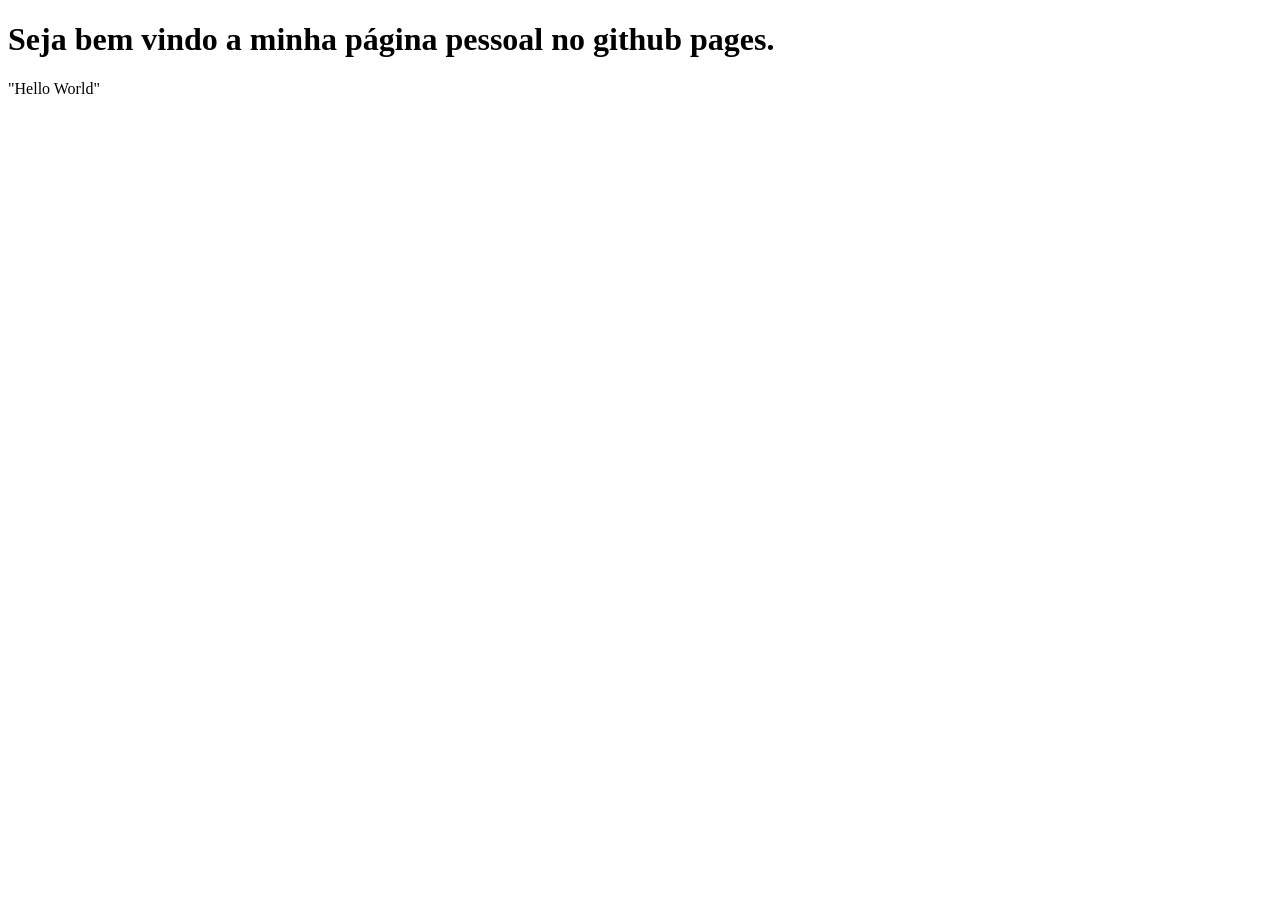
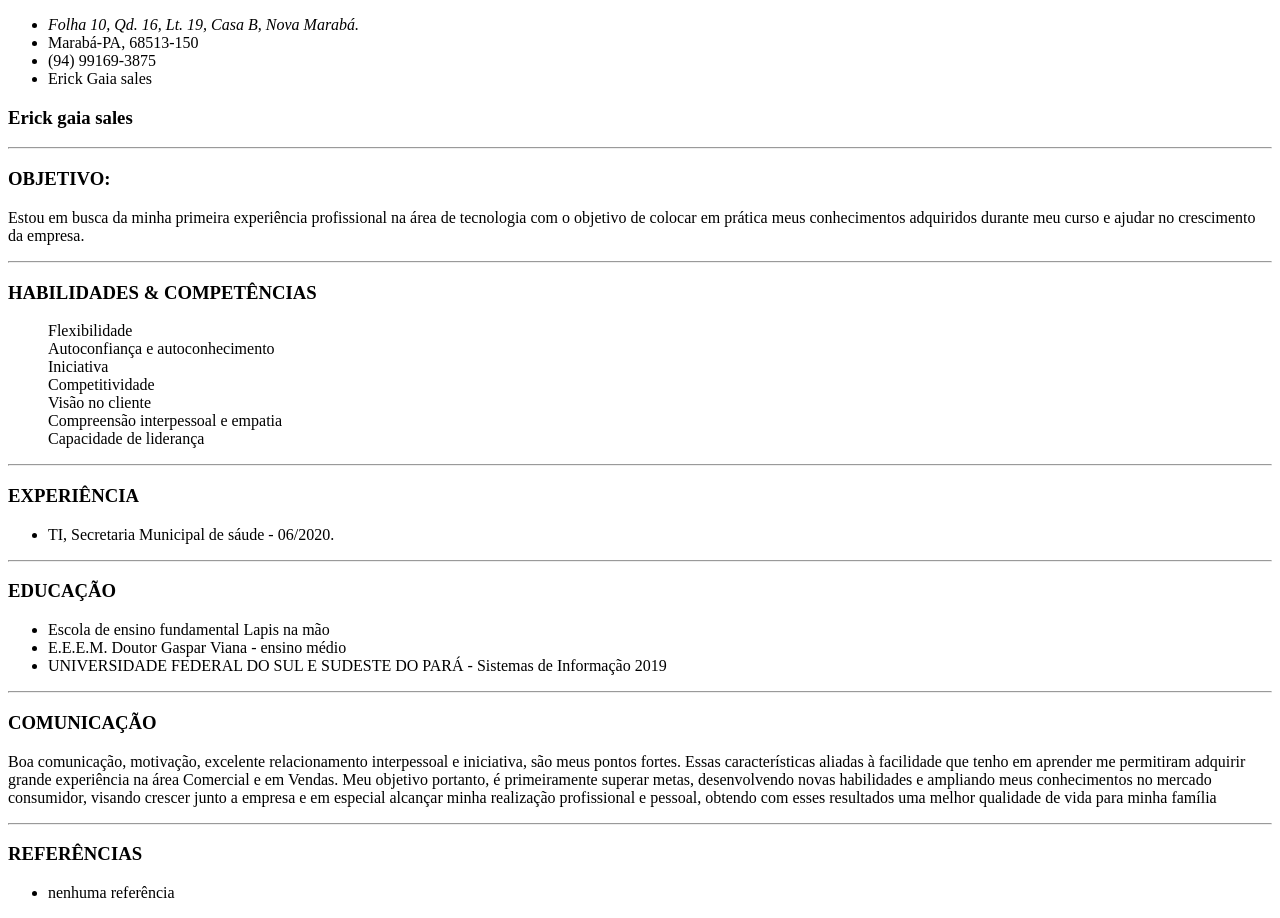
Before and after one commit to ErickSousa312/curriculo, a plain HTML site: page index.html in a window 1280 px wide. Before the commit the page ends 800 px from the top, so only its background shows below. Drawn offline with Linux system fonts and the light colour scheme.

Commit message:
commit certa

```diff
--- a/index.html
+++ b/index.html
@@ -1,11 +1,66 @@
 <!DOCTYPE html>
-<html lang="pt-br" dir="ltr">
-  <head>
-    <meta charset="utf-8">
-    <title>Minha pagina pessoal</title>
-  </head>
-  <body>
-     <h1>Seja bem vindo a minha página pessoal no github pages.</h1>
+<html lang="pt-br">
+    <head>
+        <meta charset="utf-8">
+        <title> Currículo Erick gaia sales </title>
+    </head>
+    <body>
+        <header>
+            <ul>
+                <li><address>Folha 10, Qd. 16, Lt. 19, Casa B, Nova Marabá.</address></li>
+                <li>Marabá-PA, 68513-150</li>
+                <li>(94) 99169-3875</li>
+                <li>Erick Gaia sales</li>
+            </ul>
+        </header>
 
-  </body>
-</html>"Hello World"
+        <h3>Erick gaia sales</h3>
+        <hr>
+        <h3>OBJETIVO:</h3>
+        <p>Estou em busca da minha primeira experiência profissional
+           na área de tecnologia com o objetivo de colocar em prática meus conhecimentos
+           adquiridos durante meu curso e ajudar no crescimento da empresa.</p>
+        <hr>
+
+        <h3>HABILIDADES & COMPETÊNCIAS</h3>
+        <dl>
+            <dd>Flexibilidade</dd>
+            <dd>Autoconfiança e autoconhecimento</dd>
+            <dd>Iniciativa</dd>
+            <dd>Competitividade</dd>
+            <dd>Visão no cliente</dd>
+            <dd>Compreensão interpessoal e empatia</dd>
+            <dd>Capacidade de liderança</dd>
+        </dl>
+        <hr>
+
+        <h3>EXPERIÊNCIA</h3>
+        <ul>
+            <li>TI, Secretaria Municipal de sáude - 06/2020.</li>
+        </ul>
+        <hr>
+
+        <h3>EDUCAÇÃO</h3>
+        <ul>
+            <li>Escola de ensino fundamental Lapis na mão </li>
+            <li>E.E.E.M. Doutor Gaspar Viana - ensino médio</li>
+            <li>UNIVERSIDADE FEDERAL DO SUL E SUDESTE DO PARÁ - Sistemas de Informação 2019</li>
+        </ul>
+        <hr>
+
+        <h3>COMUNICAÇÃO</h3>
+        <p>Boa comunicação, motivação, excelente relacionamento interpessoal e iniciativa,
+           são meus pontos fortes. Essas características aliadas à facilidade que tenho em aprender me permitiram adquirir grande experiência na área Comercial e em Vendas.
+           Meu objetivo portanto, é primeiramente superar metas, desenvolvendo novas habilidades e ampliando meus conhecimentos no mercado consumidor,
+           visando crescer junto a empresa e em especial alcançar minha realização profissional e pessoal,
+           obtendo com esses resultados uma melhor qualidade de vida para minha família</p>
+        <hr>
+
+        <h3>REFERÊNCIAS</h3>
+        <ul>
+            <li>nenhuma referência</li>
+
+        </ul>
+
+    </body>
+</html>
```
